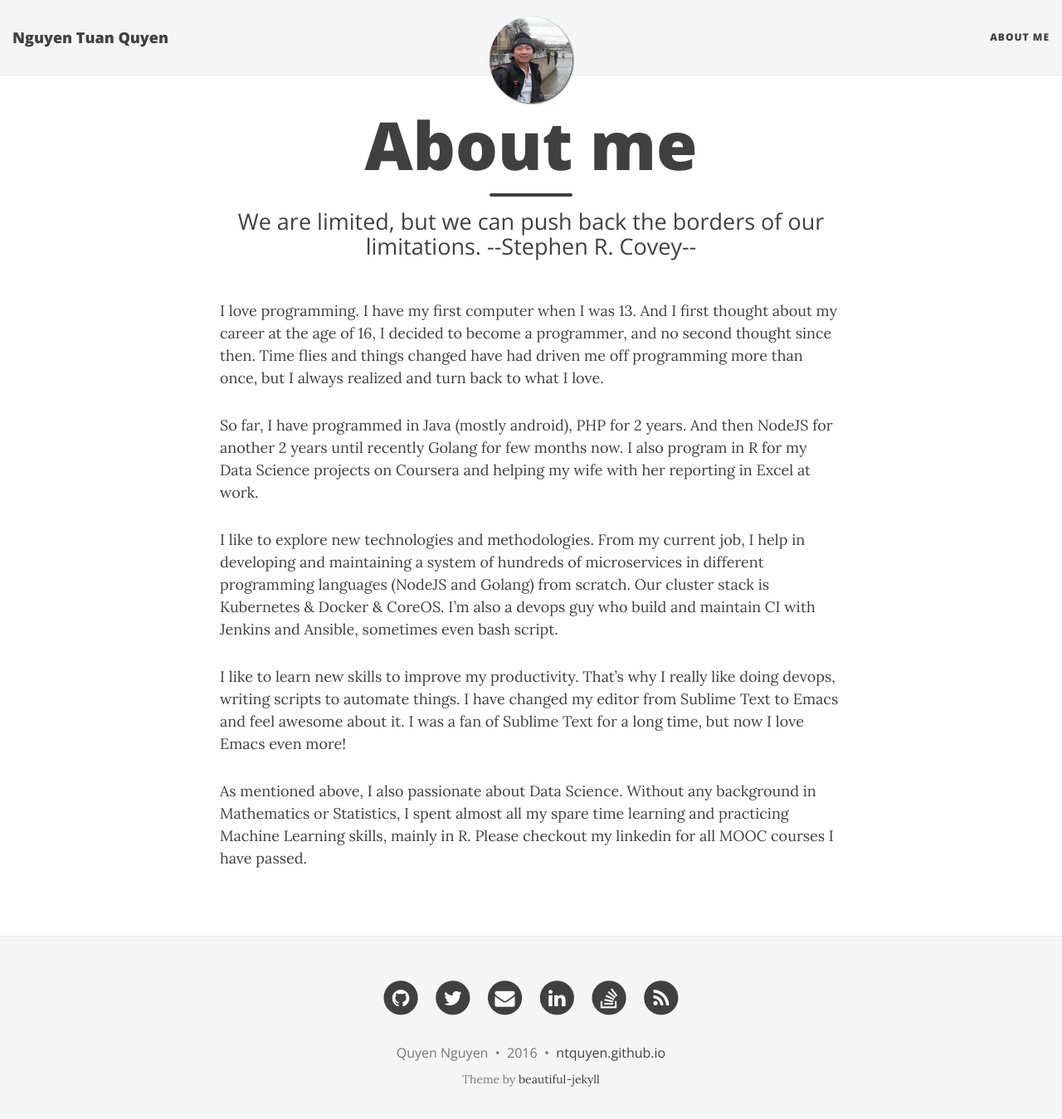
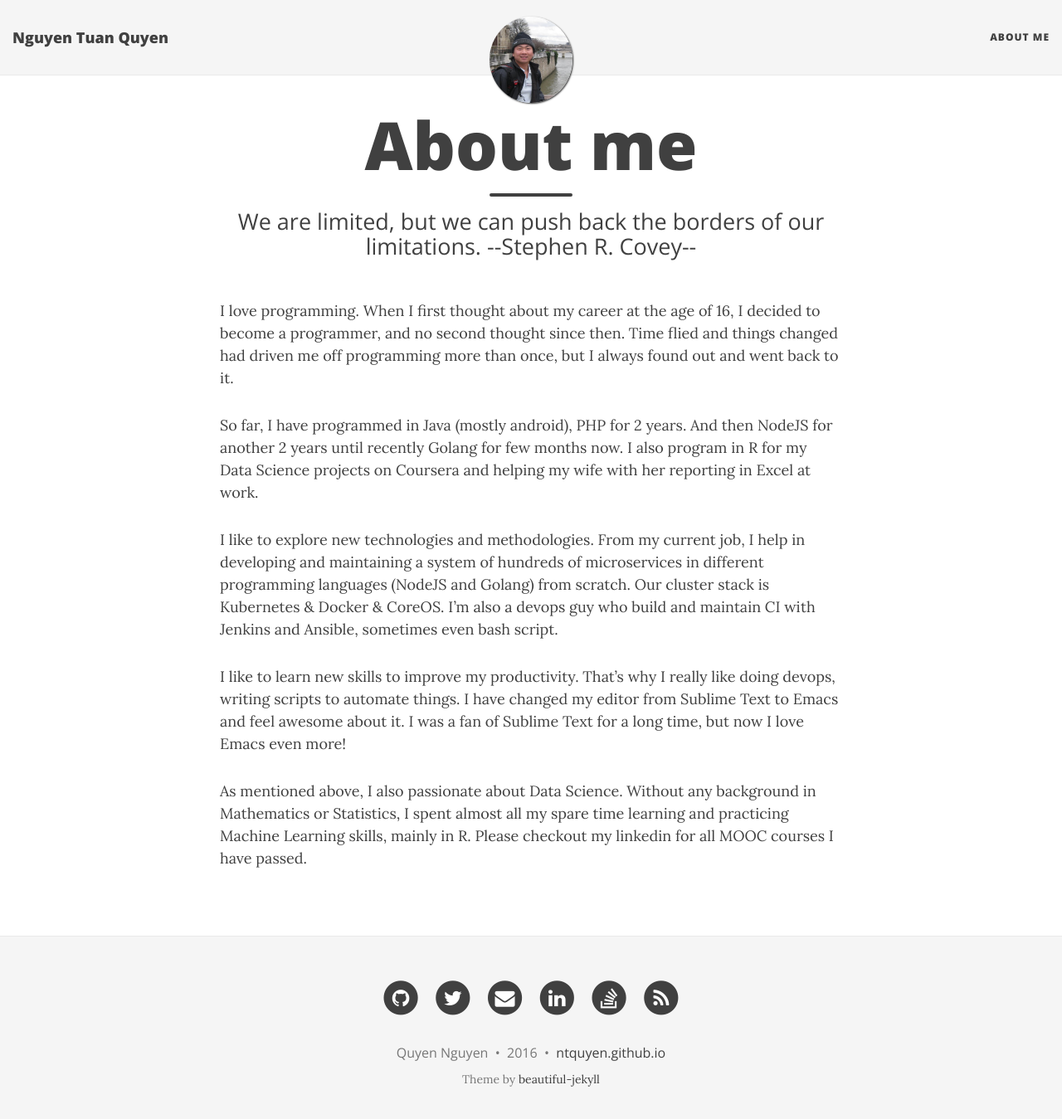
Before and after one commit to ntquyen/ntquyen.github.io, a Jekyll site: the page built from aboutme.md, in a window 1280 px wide and 1362 px high. Shown: the top 1349 px of the window at 83% size. Built offline with Jekyll 4.4.1, drawn with Linux system fonts in a browser that asks for light colours; nearby versions of some CDN libraries.

Commit message:
@Modified: Update aboutme

```diff
--- a/aboutme.md
+++ b/aboutme.md
@@ -4,11 +4,10 @@ title: About me
 subtitle: "We are limited, but we can push back the borders of our limitations. --Stephen R. Covey--"
 ---
 
-I love programming. I have my first computer when I was 13. And I
-first thought about my career at the age of 16, I decided to become a
-programmer, and no second thought since then. Time flies and things
-changed have had driven me off programming more than once, but I
-always realized and turn back to what I love.
+I love programming. When I first thought about my career at the age of
+16, I decided to become a programmer, and no second thought since
+then. Time flied and things changed had driven me off programming more
+than once, but I always found out and went back to it.
 
 So far, I have programmed in Java (mostly android), PHP for 2
 years. And then NodeJS for another 2 years until recently Golang for
```
